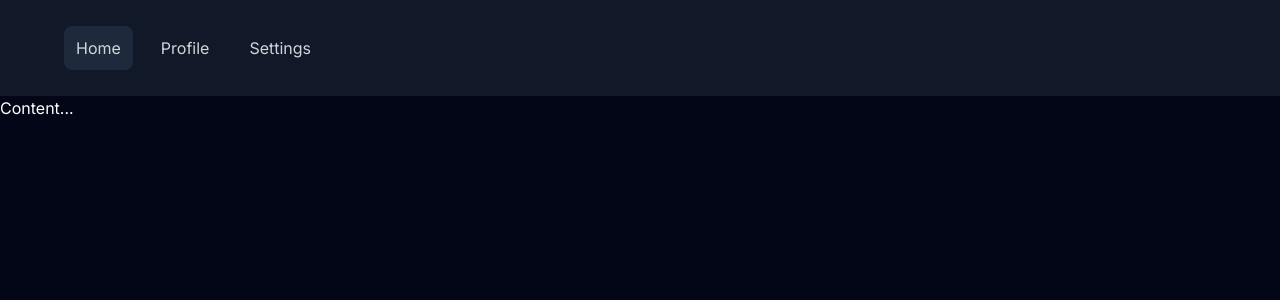
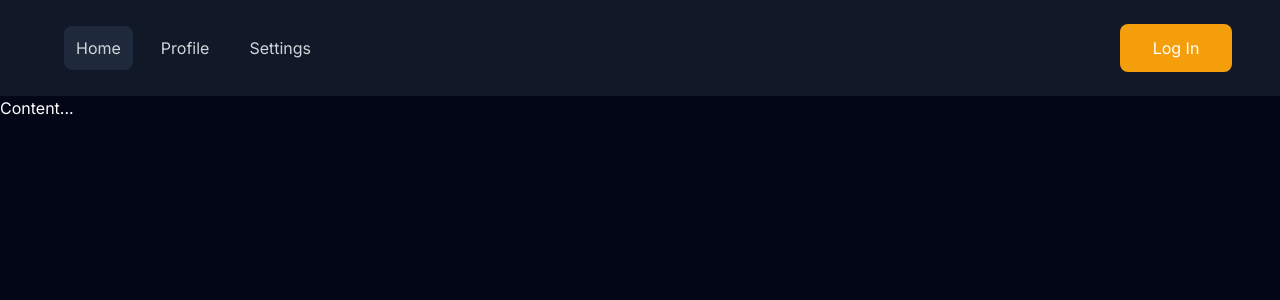
Before and after one commit to ksawio97/yap, a Next.js app: page / in a window 1280 px wide. Shown: the top 300 px of the page. Built offline with nearby package versions, Linux system fonts and the light colour scheme.

Commit message:
Created basic Login form

```diff
--- a/src/app/layout.tsx
+++ b/src/app/layout.tsx
@@ -1,7 +1,7 @@
 import type { Metadata } from "next";
 import { Inter } from "next/font/google";
 import "./globals.css";
-import NavBar from "@/yap/components/NavBar";
+import Header from "../components/Header/Header";
 
 const inter = Inter({ subsets: ["latin"] });
 
@@ -19,11 +19,9 @@ export default function RootLayout({
   return (
     <html lang="en">
       <body className={inter.className}>
-      <header className="w-full h-24 bg-gray-900 px-16">
-        <NavBar></NavBar>
-      </header>
+        <Header></Header>
         {children}
-        </body>
+      </body>
     </html>
   );
 }
--- /dev/null
+++ b/src/components/Header/Header.tsx
@@ -0,0 +1,28 @@
+'use client'
+
+import NavBar from "./NavBar";
+import { useState } from "react";
+import FloatingBlock from "./FloatingBlock";
+import LoginForm from "./LoginForm";
+
+export default function Header() {
+    const [showForm, setShowForm] = useState(false);
+
+    return (
+        <>
+            {showForm ?
+                <FloatingBlock handleClose={() => { setShowForm(false) }}>
+                    <LoginForm></LoginForm>
+                </FloatingBlock>
+            : <></>}
+            <header className="w-full h-24 bg-gray-900 px-16 flex flex-row content-center items-center">
+                <NavBar></NavBar>
+                <button type="button" className="w-28 h-12 bg-amber-500 rounded-lg right-12 absolute"
+                    onClick={() => setShowForm(true)}>
+                    Log In
+                </button>
+            </header>
+        </>
+
+    )
+}
--- /dev/null
+++ b/src/components/Header/LoginForm.tsx
@@ -0,0 +1,20 @@
+'use client'
+
+import { FormEvent } from "react";
+
+export default function LoginForm() {
+    async function handleSubmit(event: FormEvent) {
+        console.log(event);
+    }
+
+    return (
+        <>
+            <h2 className="text-4xl p-3">Log In</h2>
+            <form onSubmit={handleSubmit} className="flex flex-col p-2 gap-8 text-black">
+                <input type="email" name="email" placeholder="Email" required></input>
+                <input type="password" name="password" placeholder="Password" required></input>
+                <button type="submit" className="bg-amber-500 text-white p-2 rounded-md w-3/4 self-center">Log In</button>
+            </form>
+        </>
+    )
+}
--- a/src/components/NavBar.tsx
+++ b/src/components/Header/NavBar.tsx
@@ -18,11 +18,11 @@ export default function NavBar() {
         { text: "Settings", path: "/settings", pattern: /^\/settings/},
     ];
     return (
-        <nav className="h-full content-center">
+        <nav className="h-full content-center w-fit">
             <ul className="h-full flex flex-row gap-4 items-center">
                 {paths.map(({text, path, pattern}) =>
-                    (<Link href={path} passHref>
-                        <li key={path} className={`p-3 text-gray-300 hover:text-white hover:bg-slate-700 rounded-lg inline${IsActive(currPath, pattern)}`}>
+                    (<Link key={"NavBar-Link" + path} href={path} passHref>
+                        <li key={"NavBar-li"+path} className={`p-3 text-gray-300 hover:text-white hover:bg-slate-700 rounded-lg inline${IsActive(currPath, pattern)}`}>
                             {text}
                         </li>
                     </Link>)
```
Also changed, not shown: src/components/Header/FloatingBlock.tsx (added, +30 -0 lines), public/x.svg (added).
